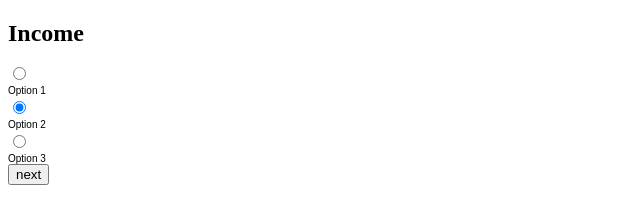
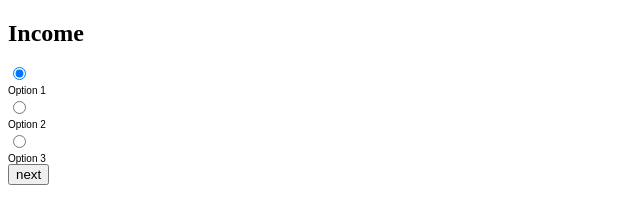
Before and after one commit to ludij/react-ts-form, a React (Create React App) app: page / in a window 1280 px wide. Both pictures are taken after a click on the button "next". Shown: the top 214 px of the page, without its empty margins (0-640 px from the left). Built offline with nearby package versions, Linux system fonts and the light colour scheme.

Commit message:
feature: seperated formValues from formSections and keeping values as state

```diff
--- a/src/App.tsx
+++ b/src/App.tsx
@@ -8,13 +8,11 @@ const formSections = [
       {
         type: "text",
         name: "first-name",
-        value: "hi",
         label: "First Name",
       },
       {
         type: "text",
         name: "last-name",
-        value: "",
         label: "Last Name",
       },
     ]
@@ -25,7 +23,6 @@ const formSections = [
       {
         type: "radioGroup",
         name: "income",
-        value: "option-2",
         options: [
           {
             value: "option-1",
@@ -45,10 +42,15 @@ const formSections = [
   },
 ]
 
+const formValues = [
+    ['hi', 'no'],
+    ['Option 1']
+]
+
 function App() {
   return (
     <React.Fragment>
-      <CForm formSections={formSections} sectionToShow={0} />
+      <CForm formSections={formSections} formValues={formValues} sectionToShow={0} />
     </React.Fragment>
   )
 }
--- a/src/components/CForm.tsx
+++ b/src/components/CForm.tsx
@@ -12,27 +12,69 @@ interface CFormField {
   type: string
   label?: string
   name: string
-  value: string
   options?: CFormFieldOptions[]
 }
 
+interface CFormSection {
+  title: string
+  fields: CFormField[]
+}
+
 interface CFormProps {
-  formSections: {
-    title?: string
-    fields: CFormField[]
-  }[]
+  formSections: CFormSection[]
+  formValues: string[][]
   sectionToShow: number
 }
 
 const CForm = (props: CFormProps) => {
   const [sectionToShow, setSectionToShow] = useState(props.sectionToShow || 0)
+  const [formValues, setFormValues] = useState(props.formValues)
 
+  const updateFormValues = (event: any, sectionIndex: number): void => {
+    const fieldIndex = event.target.getAttribute("data-field-index")
+    const value = event.target.value
+    const radioOptions =
+      props.formSections[sectionIndex].fields[fieldIndex].options
+    const option =
+      radioOptions &&
+      radioOptions.find(
+        (option) => option.value === event.target.value && option.label
+      )
+    const label = option && option.label
+    const newValue = event.target.type === 'text' ? value : label
+    const updatedFormValues = [...formValues]
+    updatedFormValues[sectionIndex][fieldIndex] = newValue
+    console.log("updateFormValues", updatedFormValues)
+    return setFormValues(updatedFormValues)
+  }
+
+  if (sectionToShow === props.formSections.length) {
+    // non-editable confirmation part
+    return (
+      <div>
+        {formValues.map((section, index) => {
+          return (
+            <React.Fragment key={index}>
+              <p>{props.formSections[index].title}:</p>
+              <p>{section.join(" ")}</p>
+            </React.Fragment>
+          )
+        })}
+        <p>submit</p>
+      </div>
+    )
+  }
+
+  // editable sections
   return (
     <React.Fragment>
       {props.formSections.map((section, sectionIndex) => {
         if (sectionToShow === sectionIndex) {
           return (
-            <div key={sectionIndex}>
+            <div
+              key={sectionIndex}
+              onChange={(event) => updateFormValues(event, sectionIndex)}
+            >
               {section.title ? <h2>{section.title}</h2> : null}
               {section.fields.map((formField, index) => {
                 switch (formField.type) {
@@ -43,7 +85,8 @@ const CForm = (props: CFormProps) => {
                           type={formField.type}
                           label={formField.label || ""}
                           name={formField.name}
-                          value={formField.value}
+                          value={formValues[sectionIndex][index]}
+                          fieldIndex={index}
                         />
                         <CErrorMessage>Error</CErrorMessage>
                       </React.Fragment>
@@ -53,8 +96,9 @@ const CForm = (props: CFormProps) => {
                       <React.Fragment key={"c-form-field-" + index}>
                         <CInputRadioGroup
                           name={formField.name}
-                          value={formField.value}
+                          value={formValues[sectionIndex][index]}
                           options={formField.options || []}
+                          fieldIndex={index}
                         />
                       </React.Fragment>
                     )
@@ -68,16 +112,9 @@ const CForm = (props: CFormProps) => {
         return null
       })}
 
-      {sectionToShow === props.formSections.length ? (
-        <p>submit</p>
-      ) : (
-        <button
-          type="button"
-          onClick={() => setSectionToShow(sectionToShow + 1)}
-        >
-          next
-        </button>
-      )}
+      <button type="button" onClick={() => setSectionToShow(sectionToShow + 1)}>
+        next
+      </button>
     </React.Fragment>
   )
 }
--- a/src/components/CInputRadioGroup.tsx
+++ b/src/components/CInputRadioGroup.tsx
@@ -11,6 +11,7 @@ interface CInputRadioGroupProps {
   name: string
   value: string
   options: CFormFieldOptions[]
+  fieldIndex: number
 }
 
 const CInputRadioGroup = (props: CInputRadioGroupProps) => {
@@ -25,9 +26,10 @@ const CInputRadioGroup = (props: CInputRadioGroupProps) => {
               type="radio"
               value={option.value}
               name={props.name}
-              checked={option.value === value}
+              checked={option.label === value}
+              data-field-index={props.fieldIndex}
               onChange={(event) =>
-                event.target.value ? setValue(event.target.value) : null
+                event.target.value ? setValue(option.label) : null
               }
             />
             <CLabel id={props.name}>{option.label}</CLabel>
--- a/src/components/CInputText.tsx
+++ b/src/components/CInputText.tsx
@@ -7,6 +7,7 @@ interface CInputProps {
   label: string
   name: string
   value?: string
+  fieldIndex: number
 }
 
 const CInputText = (props : CInputProps) => {
@@ -19,6 +20,7 @@ const CInputText = (props : CInputProps) => {
           type={props.type}
           value={fieldValue}
           name={props.name}
+          data-field-index={props.fieldIndex}
           onChange={event => setFieldValue(event.target.value)}
         />
       </React.Fragment>
```
